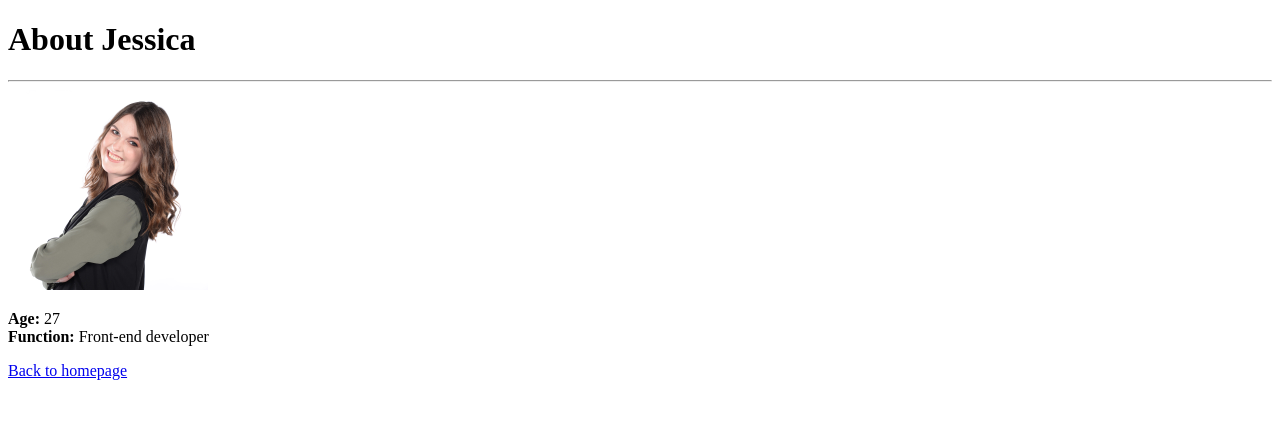
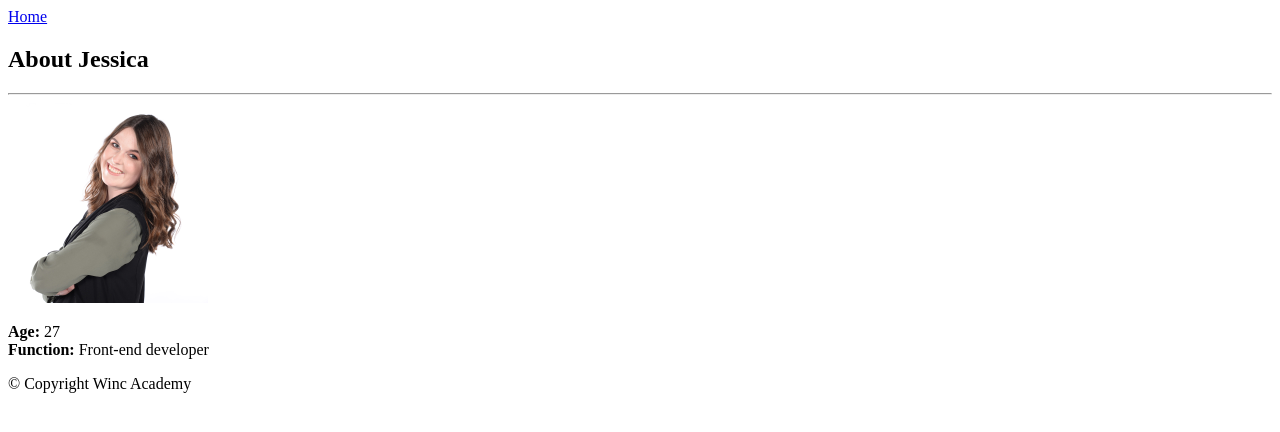
Before and after one commit to fullstack-exercises/first-html-exercise, a plain HTML site: page about.html in a window 1280 px wide. Drawn offline with Linux system fonts and the light colour scheme.

Commit message:
added semantic html

```diff
--- a/about.html
+++ b/about.html
@@ -6,11 +6,22 @@
 </head>
 
 <body>
-    <h1>About Jessica</h1>
-    <hr>
-    <img src="images/jessica2019.jpg" width="200">
-    <p><strong>Age: </strong>27<strong> <br/> Function: </strong>Front-end developer</p>
-    <a href="index.html">Back to homepage</a>
+    <header>
+        <nav>
+            <a href="index.html">Home</a>
+        </nav>
+    </header>
+    <main>
+        <article>
+            <h1>About Jessica</h1>
+            <hr>
+            <img src="images/jessica2019.jpg" width="200">
+            <p><strong>Age: </strong>27<strong> <br/> Function: </strong>Front-end developer</p>
+        </article>
+    </main>
+    <footer>
+        © Copyright Winc Academy
+    </footer>
 </body>
 
 </html>
```
Also changed, not shown: index.html (+12 -2 lines).
